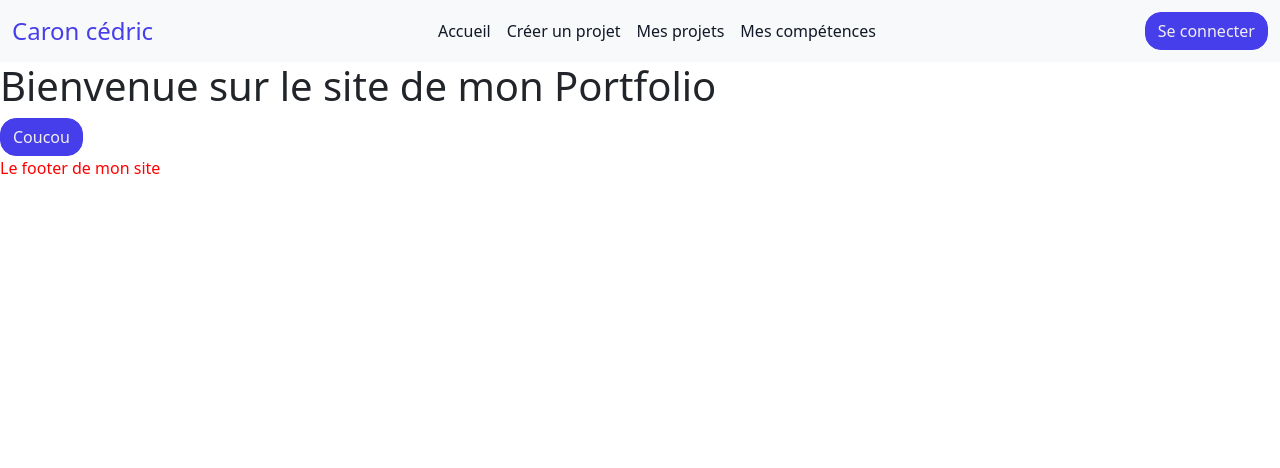
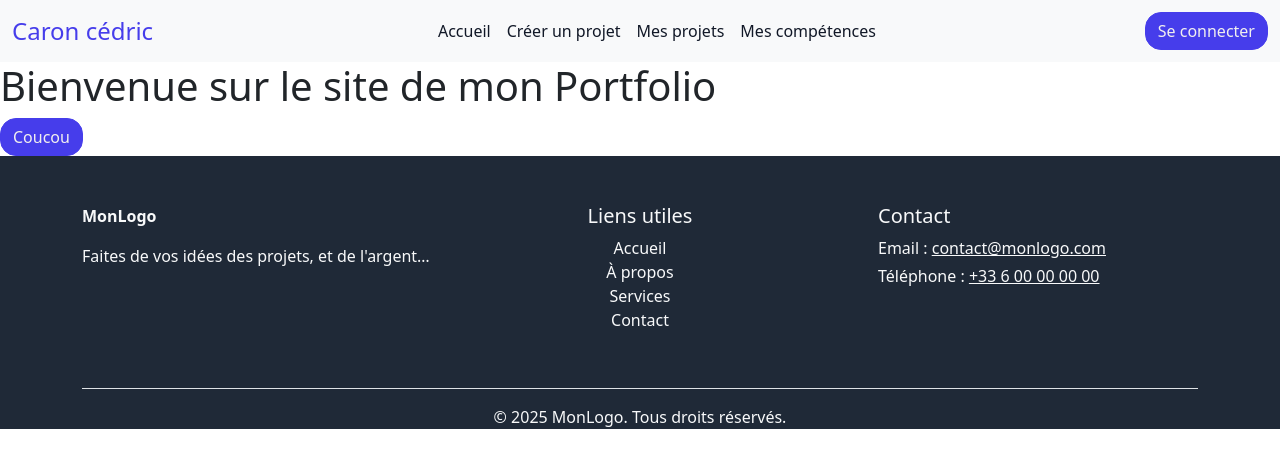
Before and after one commit to cc-didic/Portfolio-Front-end, a website with bundled scripts: page index.html in a window 1280 px wide. Built offline with nearby package versions, Linux system fonts and the light colour scheme; files whose address does not match are found by name.

Commit message:
Adding footer

```diff
--- a/index.html
+++ b/index.html
@@ -74,7 +74,81 @@
         <!-- Le contenu de la page sera injectée ici -->
     </main>
 
-    <footer class="site-footer">Le footer de mon site</footer>
+    <!-- bg-dark : fond sombre | text-light : texte clair | pt-5 : padding-top -->
+    <footer class="bg-secondary text-light pt-5">
+
+        <!-- Container Bootstrap pour centrer le contenu et limiter la largeur -->
+        <div class="container">
+
+            <!-- Row Bootstrap : permet de créer une grille horizontale -->
+            <div class="row">
+
+                <!-- Colonne 1 : présentation -->
+                <!-- col-md-4 : 4 colonnes sur écran moyen et + | mb-4 : marge basse -->
+                <div class="col-md-4 mb-4">
+
+                    <!-- Nom ou logo du site -->
+                    <p class="fw-bold">MonLogo</p>
+
+                    <!-- Phrase de présentation -->
+                    <p>Faites de vos idées des projets, et de l'argent…</p>
+                </div>
+
+                <!-- Colonne 2 : liens de navigation -->
+                <div class="col-md-4 mb-4 text-center">
+
+                    <!-- Titre de la section -->
+                    <h5>Liens utiles</h5>
+
+                    <!-- Liste sans puces -->
+                    <ul class="list-group-item list-unstyled text-center">
+
+                        <!-- Chaque lien est stylisé pour rester clair sur fond sombre -->
+                        <li><a class="list-group-item text-decoration-none active" href="/">Accueil</a></li>
+                        <li><a class="list-group-item text-decoration-none" href="/about">À propos</a></li>
+                        <li><a class="list-group-item text-decoration-none" href="/services">Services</a></li>
+                        <li><a class="list-group-item text-decoration-none" href="/contact">Contact</a></li>
+                    </ul>
+                </div>
+
+                <!-- Colonne 3 : informations de contact -->
+                <div class="col-md-4 mb-4 ps-5">
+
+                    <!-- Titre de la section -->
+                    <h5>Contact</h5>
+
+                    <!-- Balise sémantique address pour les infos de contact -->
+                    <address class="mb-0">
+
+                        <!-- Email cliquable -->
+                        <p class="mb-1">
+                            Email :
+                            <a class="text-light" href="mailto:contact@monlogo.com">
+                                contact@monlogo.com
+                            </a>
+                        </p>
+
+                        <!-- Téléphone cliquable -->
+                        <p class="mb-0">
+                            Téléphone :
+                            <a class="text-light" href="tel:+33600000000">
+                                +33 6 00 00 00 00
+                            </a>
+                        </p>
+                    </address>
+                </div>
+
+            </div>
+
+        <!-- Séparateur horizontal + espacement -->
+        <div class="text-center border-top pt-3 mt-3">
+
+            <!-- Mention légale -->
+            &copy; 2025 MonLogo. Tous droits réservés.
+        </div>
+
+    </div>
+</footer>
 
     <!-- Inclure le système de routage -->
     <script type="module" src="Router/router.js"></script>
--- a/scss/_custom.scss
+++ b/scss/_custom.scss
@@ -4,6 +4,8 @@
 // Include any default variable overrides here (though functions won't be available)
 $primary: #463deb;
 $primary-hover:  #469ee6;
+
+$secondary: #1F2937;
 
 $primary-text: #111827;
 $secondary-text: #f1efef;
@@ -51,4 +53,18 @@ $radius-lg: 1rem;
     border-color: $primary-hover;
 }
 
-//-------------------------- FIN HEADER --------------------------
+//-------------------------- END HEADER --------------------------
+
+//----------------------------- MAIN -----------------------------
+
+
+
+//--------------------------- END MAIN ---------------------------
+
+//---------------------------- FOOTER ----------------------------
+
+.list-group-item{
+    align-items: center;
+}
+
+//-------------------------- END FOOTER --------------------------
```
Also changed, not shown: scss/main.css, 1 other file.
